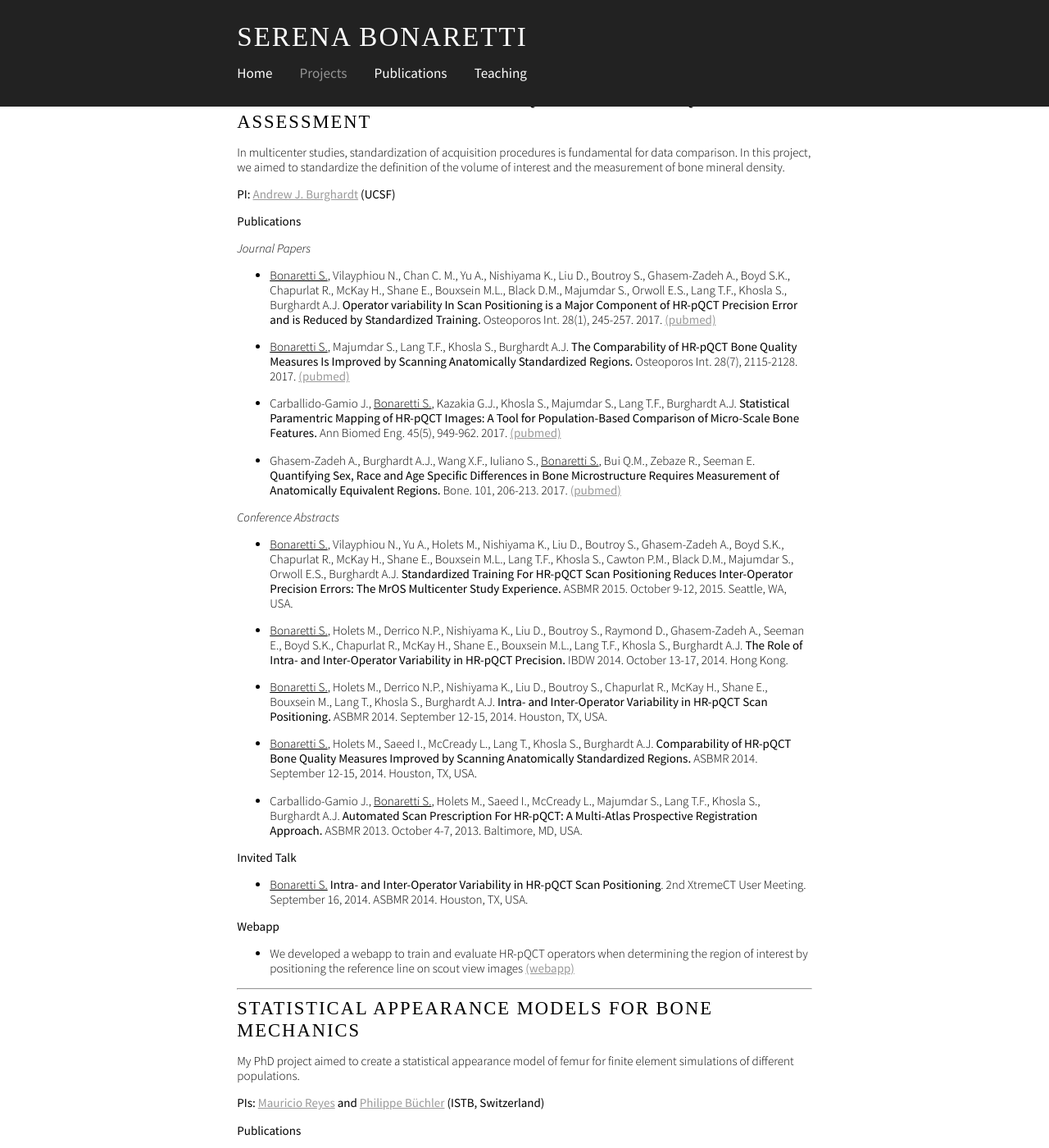
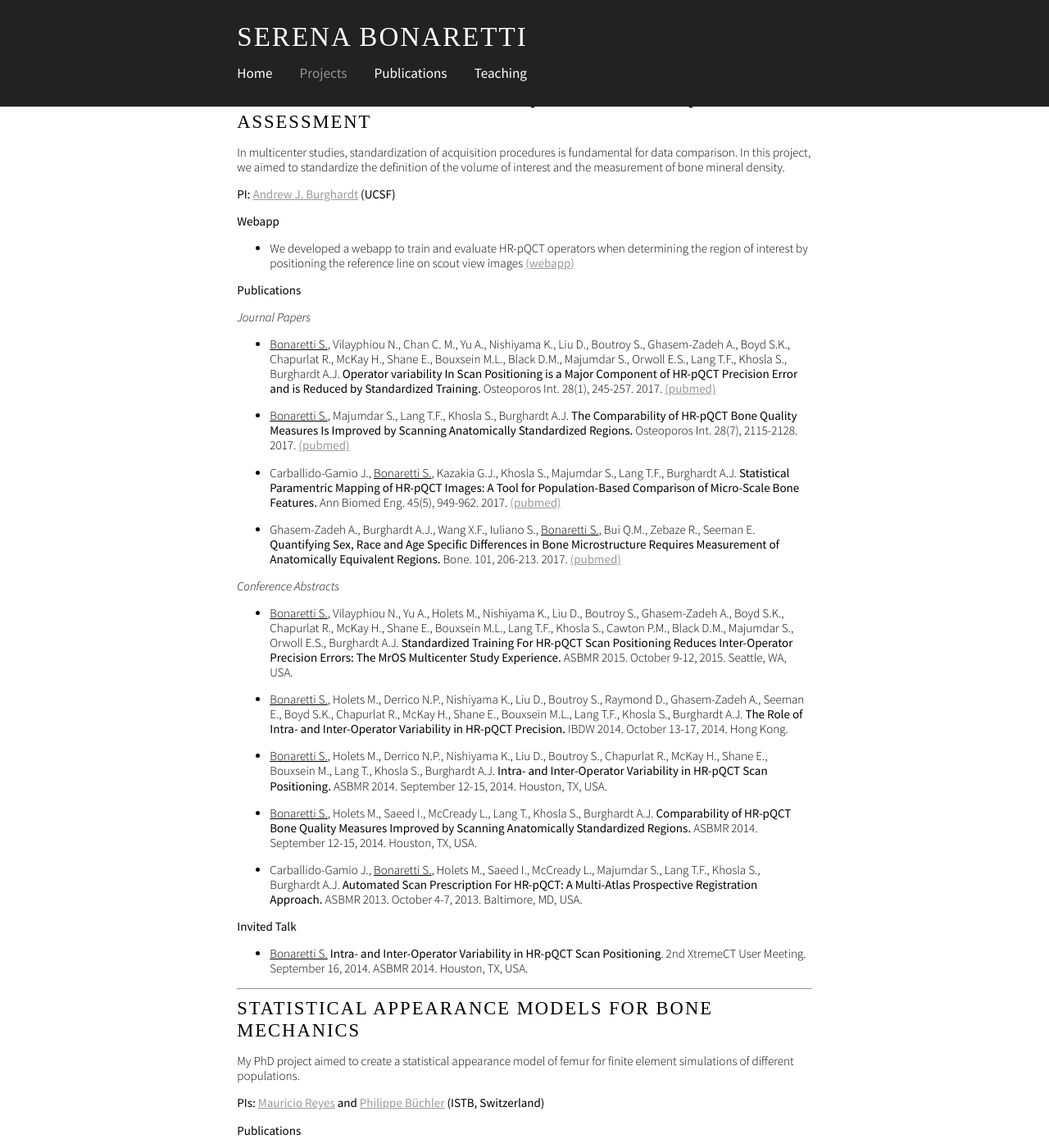
Before and after one commit to sbonaretti/sbonaretti.github.io, a Jekyll site: the page built from Projects.md, in a window 1280 px wide and 1400 px high, scrolled down 1469 px. Shown: the whole window at 82% size. Built offline with Jekyll 4.4.1, drawn with Linux system fonts in a browser that asks for light colours; some web fonts are replaced; part of the change alters nothing that is shown.

```diff
--- a/Projects.md
+++ b/Projects.md
@@ -83,6 +83,9 @@ In multicenter studies, standardization of acquisition procedures is fundamental
 
 **PI: [Andrew J. Burghardt](http://profiles.ucsf.edu/andrew.burghardt){:target="_blank"} (UCSF)**
 
+**Webapp**
+* We developed a webapp to train and evaluate HR-pQCT operators when determining the region of interest by positioning the reference line on scout view images [(webapp)](http://webapps.radiology.ucsf.edu/refline/){:target="_blank"}
+
 **Publications**
 
 _Journal Papers_
@@ -109,8 +112,7 @@ _Conference Abstracts_
 **Invited Talk**
 * <ins>Bonaretti S.</ins> **Intra- and Inter-Operator Variability in HR-pQCT Scan Positioning**. 2nd XtremeCT User Meeting. September 16, 2014. ASBMR 2014. Houston, TX, USA.
 
-**Webapp**
-* We developed a webapp to train and evaluate HR-pQCT operators when determining the region of interest by positioning the reference line on scout view images [(webapp)](http://webapps.radiology.ucsf.edu/refline/){:target="_blank"}
+
 
 
 
```
